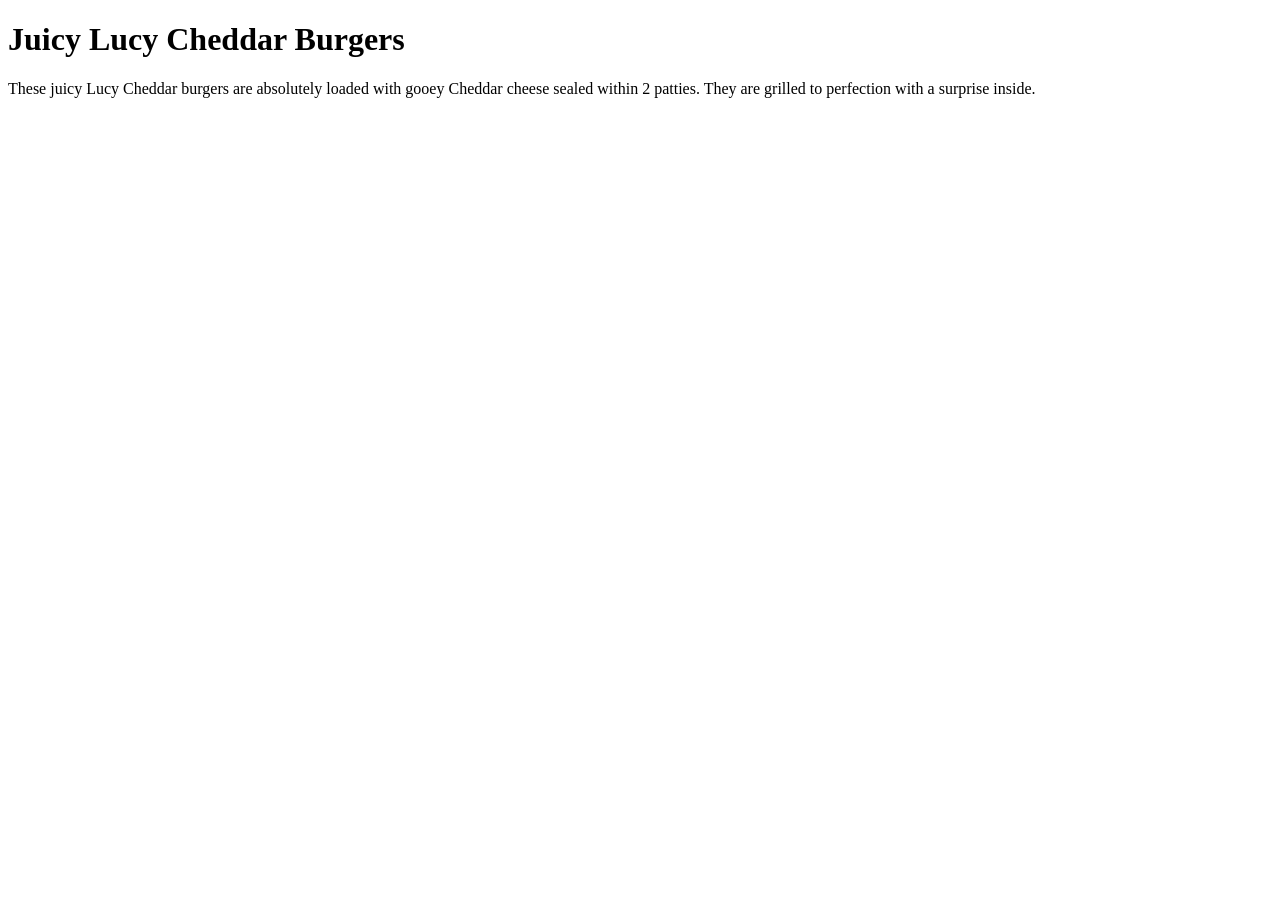
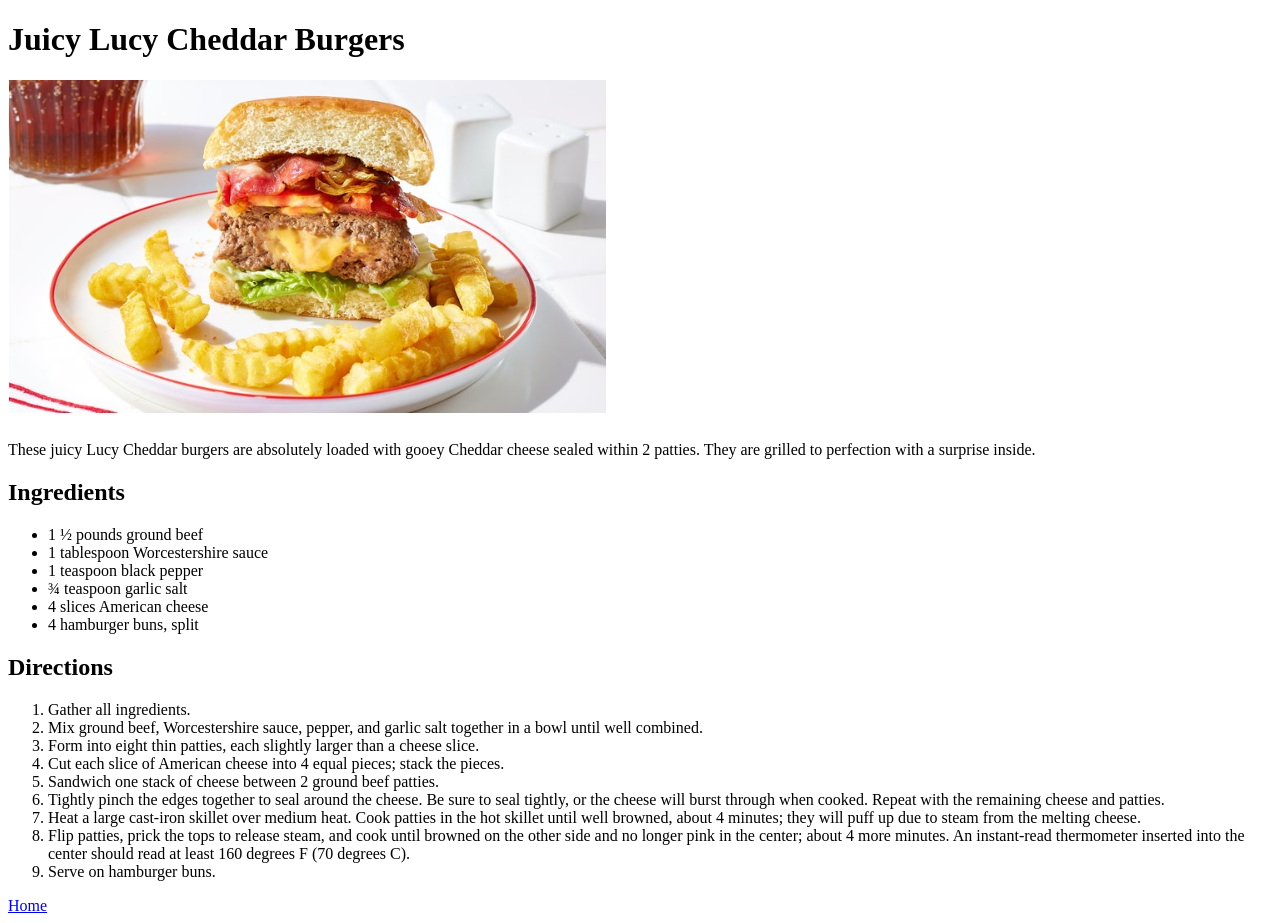
Before and after one commit to CrytecOdin/odin-recipes, a plain HTML site: page recipes/juicy-burger.html in a window 1280 px wide. Before the commit the page ends 800 px from the top, so only its background shows below. Drawn offline with Linux system fonts and the light colour scheme.

Commit message:
finished 2 recipes with back home button included

```diff
--- a/recipes/juicy-burger.html
+++ b/recipes/juicy-burger.html
@@ -8,8 +8,36 @@
 <body>
     <h1>Juicy Lucy Cheddar Burgers</h1>
 
+    <img src="../images/juicy-burgers.jpg" alt="">
+
     <p>These juicy Lucy Cheddar burgers are absolutely loaded with gooey Cheddar cheese sealed within 2 patties. They are grilled to perfection with a surprise inside.</p>
 
+    <h2>Ingredients</h2>
+
+<ul>
+    <li>1 ½ pounds ground beef</li>
+    <li>1 tablespoon Worcestershire sauce</li>
+    <li>1 teaspoon black pepper</li>
+    <li>¾ teaspoon garlic salt</li>
+    <li>4 slices American cheese</li>
+    <li>4 hamburger buns, split</li>
+</ul>
+
+<h2>Directions</h2>
+
+<ol>
+    <li>Gather all ingredients.</li>
+    <li>Mix ground beef, Worcestershire sauce, pepper, and garlic salt together in a bowl until well combined.</li>
+    <li>Form into eight thin patties, each slightly larger than a cheese slice.</li>
+    <li>Cut each slice of American cheese into 4 equal pieces; stack the pieces.</li>
+    <li>Sandwich one stack of cheese between 2 ground beef patties.</li>
+    <li>Tightly pinch the edges together to seal around the cheese. Be sure to seal tightly, or the cheese will burst through when cooked. Repeat with the remaining cheese and patties.</li>
+    <li>Heat a large cast-iron skillet over medium heat. Cook patties in the hot skillet until well browned, about 4 minutes; they will puff up due to steam from the melting cheese.</li>
+    <li>Flip patties, prick the tops to release steam, and cook until browned on the other side and no longer pink in the center; about 4 more minutes. An instant-read thermometer inserted into the center should read at least 160 degrees F (70 degrees C).</li>
+    <li>Serve on hamburger buns.</li>
+</ol>
+
+<a href="../index.html">Home</a>
 
 </body>
 </html>
```
Also changed, not shown: recipes/cucumber-salad.html (added, +11 -0 lines), recipes/pasta-salad.html (+2 -0 lines), images/juicy-burgers.jpg (added).
